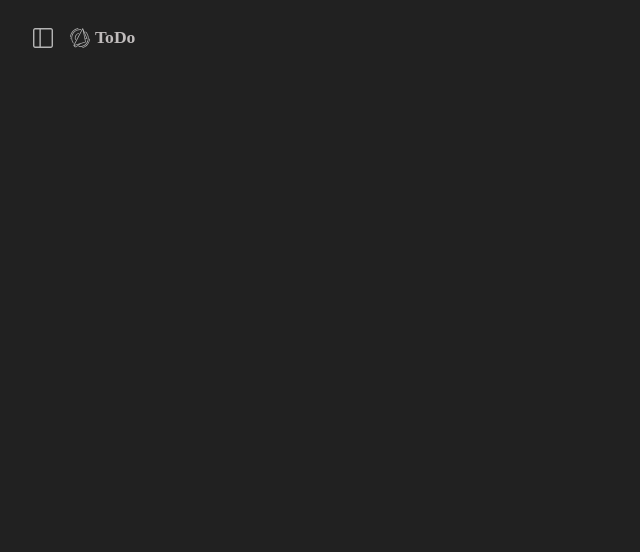
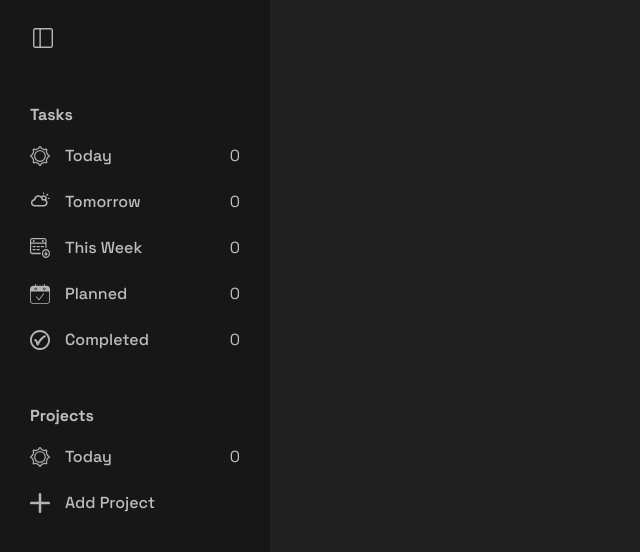
Before and after one commit to I0ANA24/To-Do-List, a website built with webpack: page src/template.html in a window 1280 px wide. Shown: the whole page, without its empty margins (0-640 px from the left). Built offline with nearby package versions, Linux system fonts and the light colour scheme; a web font is replaced by a local one.

Commit message:
sidebar html + css

```diff
--- a/src/styles.css
+++ b/src/styles.css
@@ -12,7 +12,7 @@
     margin: 0;
     padding: 0;
     box-sizing: border-box;
-    font-family: 'Eagle Lake';
+    font-family: 'Space Grotesk';
     color: var(--primary-text);
 }
 
@@ -20,6 +20,7 @@ body {
     width: 100vw;
     min-height: 100vh;
     background-color: var(--primary-color);
+    z-index: -100;
 }
 
 header {
@@ -41,23 +42,86 @@ header {
     margin-right: 10px;
     border-radius: 5px;
     transition: all 0.2s ease;
+    z-index: 1;
 }
 
 .sidebar-icon-container:hover {
-    background-color: rgba(95, 90, 90, 0.221);
+    background-color: var(--primary-color);
     cursor: pointer;
 }
 
 #sidebar-icon {
     width: 20px;
-    height: auto;}
+    height: auto;
+    z-index: 1;
+}
 
 #logo-icon {
     width: 20px;
     height: auto;
     margin-right: 5px;
+    z-index: -1;
 }
 
 header h2 {
     font-size: 1.1em;
+    font-family: 'Eagle Lake';
+    z-index: -1;
 }
+
+.sidebar-container {
+    display: flex;
+    flex-direction: column;
+    align-items: center;
+    width: 270px;
+    padding: 0 20px;
+    padding-top: 13vh;
+    height: 100vh;
+    position: fixed;
+    top: 0;
+    left: 0;
+    background-color: var(--sidebar-color);
+}
+
+.tasks-projects-container {
+    width: 100%;
+    margin-bottom: 40px;
+}
+
+.tasks-projects-container h5 {
+    margin-bottom: 10px;
+    font-size: 1em;
+    margin-left: 10px;
+}
+
+.task-project {
+    width: 100%;
+    background-color: transparent;
+    display: flex;
+    justify-content: space-between;
+    align-items: center;
+    padding: 10px;
+    border-radius: 10px;
+    margin-bottom: 5px;
+    transition: all 0.1s ease;
+}
+
+.task-project:hover {
+    background-color: var(--primary-color);
+    cursor: pointer;
+}
+
+.sidebar-left-task {
+    display: flex;
+    justify-content: center;
+    align-items: center;
+    gap: 15px;
+}
+
+.sidebar-left-task img {
+    width: 20px;
+}
+
+.sidebar-left-task h4 {
+    font-weight: 500;
+}
--- a/src/template.html
+++ b/src/template.html
@@ -18,5 +18,61 @@
         <img src="./assets/logo.svg" alt="logo" id="logo-icon">
         <h2>ToDo</h2>
     </header>
+    <div class="sidebar-container open-close-sidebar">
+        <div class="tasks-projects-container">
+            <h5>Tasks</h5>
+            <div class="task-project">
+                <div class="sidebar-left-task">
+                    <img src="./assets/today.svg" alt="today-icon">
+                    <h4>Today</h4>
+                </div>
+                <p>0</p>
+            </div>
+            <div class="task-project">
+                <div class="sidebar-left-task">
+                    <img src="./assets/tomorrow.svg" alt="today-icon">
+                    <h4>Tomorrow</h4>
+                </div>
+                <p>0</p>
+            </div>
+            <div class="task-project">
+                <div class="sidebar-left-task">
+                    <img src="./assets/week.svg" alt="today-icon">
+                    <h4>This Week</h4>
+                </div>
+                <p>0</p>
+            </div>
+            <div class="task-project">
+                <div class="sidebar-left-task">
+                    <img src="./assets/planned.svg" alt="today-icon">
+                    <h4>Planned</h4>
+                </div>
+                <p>0</p>
+            </div>
+            <div class="task-project">
+                <div class="sidebar-left-task">
+                    <img src="./assets/completed.svg" alt="today-icon">
+                    <h4>Completed</h4>
+                </div>
+                <p>0</p>
+            </div>
+        </div>
+        <div class="tasks-projects-container">
+            <h5>Projects</h5>
+            <div class="task-project">
+                <div class="sidebar-left-task">
+                    <img src="./assets/today.svg" alt="today-icon">
+                    <h4>Today</h4>
+                </div>
+                <p>0</p>
+            </div>
+            <div id="add-project-button" class="task-project">
+                <div class="sidebar-left-task">
+                    <img src="./assets/add.svg" alt="today-icon">
+                    <h4>Add Project</h4>
+                </div>
+            </div>
+        </div>
+    </div>
 </body>
 </html>
```
